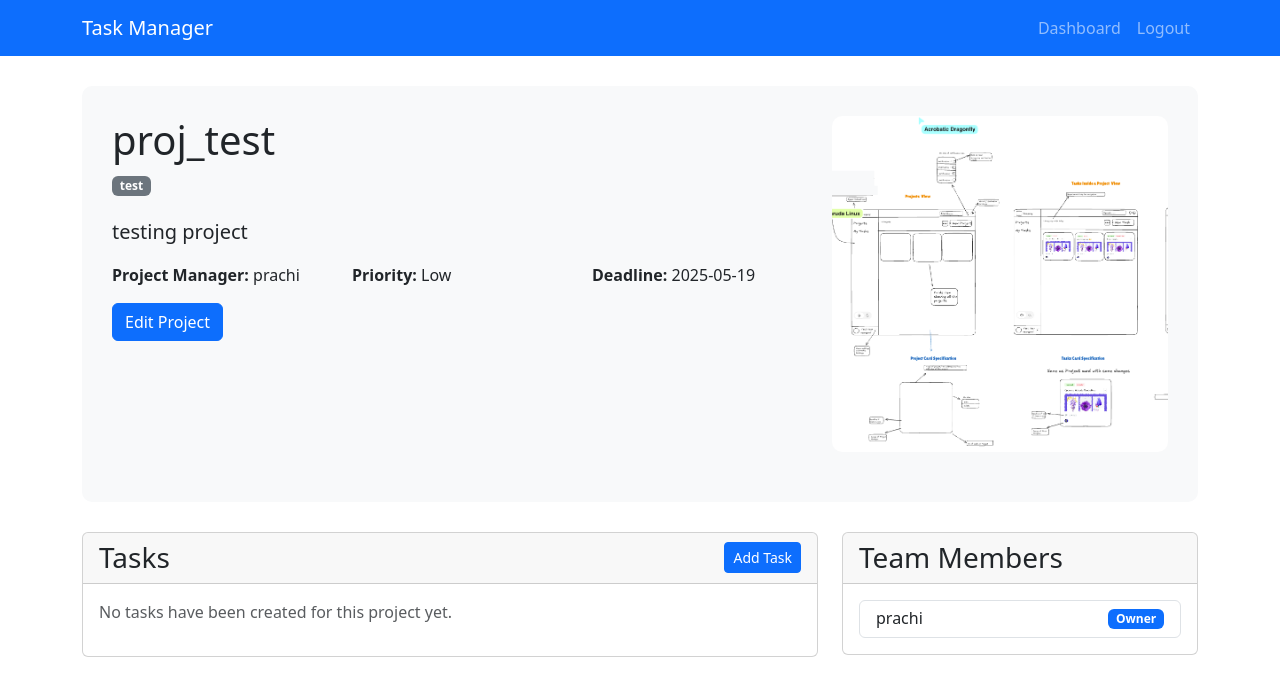
After one commit to shivaaganesh3/Odoo-x-Hackathon-IITM, a Flask app: page /project/1 in a window 1280 px wide. The commit adds this page. Shown: the top 696 px of the page. Run offline with Flask 3, Linux system fonts and the light colour scheme; a user stored in the database is signed in.

Commit message:
projects_view

```diff
--- a/app.py
+++ b/app.py
@@ -1,8 +1,11 @@
 from flask import Flask, render_template, request, redirect, url_for, flash, session
-from database import User, Base
+from database import User, Base, Project, Tag, PriorityEnum
 from sqlalchemy import create_engine
 from sqlalchemy.orm import sessionmaker
 from werkzeug.security import generate_password_hash, check_password_hash
+from datetime import datetime
+import os
+from werkzeug.utils import secure_filename
 
 app = Flask(__name__)
 app.secret_key = 'your-secret-key-here'  # Change this to a secure secret key
@@ -67,9 +70,119 @@ def signup():
 
 @app.route('/dashboard')
 def dashboard():
+
     if 'user_id' not in session:
         return redirect(url_for('login'))
-    return render_template('dashboard.html', user_name=session['user_name'])
+    user = db_session.query(User).get(session['user_id'])
+    if not user:
+        flash('User not found.', 'error')
+        return redirect(url_for('login'))
+
+    projects = user.projects + user.collaborations
+    return render_template('dashboard.html', user_name=session['user_name'], projects=projects)
+
+@app.route('/project/create', methods=['GET', 'POST'])
+def create_project():
+    if 'user_id' not in session:
+        return redirect(url_for('login'))
+
+    if request.method == 'POST':
+        name = request.form['name']
+        description = request.form['description']
+        deadline = datetime.strptime(request.form['deadline'], '%Y-%m-%d') if request.form['deadline'] else None
+        priority = request.form['priority']
+        tags = [tag.strip() for tag in request.form['tags'].split(',') if tag.strip()]
+
+        project = Project(
+            name=name,
+            description=description,
+            deadline=deadline,
+            priority=PriorityEnum[priority],
+            owner_id=session['user_id']
+        )
+
+        # Handle image upload
+        if 'image' in request.files:
+            file = request.files['image']
+            if file.filename != '':
+                filename = secure_filename(file.filename)
+                file.save(os.path.join('static', 'uploads', filename))
+                project.image = f'/static/uploads/{filename}'
+
+        # Handle tags
+        for tag_name in tags:
+            tag = db_session.query(Tag).filter_by(name=tag_name).first()
+            if not tag:
+                tag = Tag(name=tag_name)
+                db_session.add(tag)
+            project.tags.append(tag)
+
+        try:
+            db_session.add(project)
+            db_session.commit()
+            flash('Project created successfully!', 'success')
+            return redirect(url_for('dashboard'))
+        except Exception as e:
+            db_session.rollback()
+            flash('An error occurred while creating the project.', 'error')
+
+    return render_template('create_project.html')
+
+@app.route('/project/<int:project_id>')
+def view_project(project_id):
+    if 'user_id' not in session:
+        return redirect(url_for('login'))
+
+    project = db_session.query(Project).get(project_id)
+    if not project:
+        flash('Project not found.', 'error')
+        return redirect(url_for('dashboard'))
+
+    return render_template('view_project.html', project=project)
+
+@app.route('/project/<int:project_id>/edit', methods=['GET', 'POST'])
+def edit_project(project_id):
+    if 'user_id' not in session:
+        return redirect(url_for('login'))
+
+    project = db_session.query(Project).get(project_id)
+    if not project or project.owner_id != session['user_id']:
+        flash('You do not have permission to edit this project.', 'error')
+        return redirect(url_for('dashboard'))
+
+    if request.method == 'POST':
+        project.name = request.form['name']
+        project.description = request.form['description']
+        project.deadline = datetime.strptime(request.form['deadline'], '%Y-%m-%d') if request.form['deadline'] else None
+        project.priority = PriorityEnum[request.form['priority']]
+
+        # Handle image upload
+        if 'image' in request.files:
+            file = request.files['image']
+            if file.filename != '':
+                filename = secure_filename(file.filename)
+                file.save(os.path.join('static', 'uploads', filename))
+                project.image = f'/static/uploads/{filename}'
+
+        # Update tags
+        new_tags = [tag.strip() for tag in request.form['tags'].split(',') if tag.strip()]
+        project.tags.clear()
+        for tag_name in new_tags:
+            tag = db_session.query(Tag).filter_by(name=tag_name).first()
+            if not tag:
+                tag = Tag(name=tag_name)
+                db_session.add(tag)
+            project.tags.append(tag)
+
+        try:
+            db_session.commit()
+            flash('Project updated successfully!', 'success')
+            return redirect(url_for('view_project', project_id=project.id))
+        except:
+            db_session.rollback()
+            flash('An error occurred while updating the project.', 'error')
+
+    return render_template('edit_project.html', project=project)
 
 @app.route('/logout')
 def logout():
--- a/database.py
+++ b/database.py
@@ -31,9 +31,9 @@ class User(Base):
     __tablename__ = 'users'
 
     id = Column(Integer, primary_key=True)
+    email = Column(String, unique=True, nullable=False)
+    password_hash = Column(String, nullable=False)
     name = Column(String)
-    email = Column(String, unique=True, nullable=False)
-    password_hash = Column(String)
 
     projects = relationship("Project", back_populates="owner")
     collaborations = relationship("Project", secondary=project_collaborators, back_populates="collaborators")
@@ -46,6 +46,8 @@ class Project(Base):
     name = Column(String, nullable=False)
     image = Column(String)
     description = Column(Text)
+    deadline = Column(DateTime)
+    priority = Column(Enum(PriorityEnum))
     owner_id = Column(Integer, ForeignKey('users.id'))
 
     owner = relationship("User", back_populates="projects")
--- /dev/null
+++ b/templates/view_project.html
@@ -0,0 +1,142 @@
+<!DOCTYPE html>
+<html lang="en">
+<head>
+    <meta charset="UTF-8">
+    <meta name="viewport" content="width=device-width, initial-scale=1.0">
+    <title>{{ project.name }} - Task Manager</title>
+    <link href="https://cdn.jsdelivr.net/npm/bootstrap@5.3.0/dist/css/bootstrap.min.css" rel="stylesheet">
+    <style>
+        .navbar {
+            margin-bottom: 30px;
+        }
+        .project-header {
+            background-color: #f8f9fa;
+            padding: 30px;
+            border-radius: 10px;
+            margin-bottom: 30px;
+        }
+        .project-image {
+            max-width: 100%;
+            height: auto;
+            border-radius: 10px;
+            margin-bottom: 20px;
+        }
+        .tag {
+            margin-right: 5px;
+            margin-bottom: 5px;
+        }
+    </style>
+</head>
+<body>
+    <nav class="navbar navbar-expand-lg navbar-dark bg-primary">
+        <div class="container">
+            <a class="navbar-brand" href="#">Task Manager</a>
+            <button class="navbar-toggler" type="button" data-bs-toggle="collapse" data-bs-target="#navbarNav">
+                <span class="navbar-toggler-icon"></span>
+            </button>
+            <div class="collapse navbar-collapse" id="navbarNav">
+                <ul class="navbar-nav ms-auto">
+                    <li class="nav-item">
+                        <a class="nav-link" href="{{ url_for('dashboard') }}">Dashboard</a>
+                    </li>
+                    <li class="nav-item">
+                        <a class="nav-link" href="{{ url_for('logout') }}">Logout</a>
+                    </li>
+                </ul>
+            </div>
+        </div>
+    </nav>
+
+    <div class="container">
+        <div class="project-header">
+            <div class="row">
+                <div class="col-md-8">
+                    <h1>{{ project.name }}</h1>
+                    <div class="mb-3">
+                        {% for tag in project.tags %}
+                        <span class="badge bg-secondary tag">{{ tag.name }}</span>
+                        {% endfor %}
+                    </div>
+                    <p class="lead">{{ project.description }}</p>
+                    <div class="row">
+                        <div class="col-md-4">
+                            <p><strong>Project Manager:</strong> {{ project.owner.name }}</p>
+                        </div>
+                        <div class="col-md-4">
+                            <p><strong>Priority:</strong> {{ project.priority.value }}</p>
+                        </div>
+                        <div class="col-md-4">
+                            <p><strong>Deadline:</strong> {{ project.deadline.strftime('%Y-%m-%d') if project.deadline }}</p>
+                        </div>
+                    </div>
+                    {% if project.owner_id == session['user_id'] %}
+                    <a href="{{ url_for('edit_project', project_id=project.id) }}" class="btn btn-primary">Edit Project</a>
+                    {% endif %}
+                </div>
+                <div class="col-md-4">
+                    {% if project.image %}
+                    <img src="{{ project.image }}" alt="Project Image" class="project-image">
+                    {% endif %}
+                </div>
+            </div>
+        </div>
+
+        <div class="row">
+            <div class="col-md-8">
+                <div class="card mb-4">
+                    <div class="card-header d-flex justify-content-between align-items-center">
+                        <h3 class="mb-0">Tasks</h3>
+                        <a href="#" class="btn btn-primary btn-sm">Add Task</a>
+                    </div>
+                    <div class="card-body">
+                        {% if project.tasks %}
+                        <div class="list-group">
+                            {% for task in project.tasks %}
+                            <div class="list-group-item">
+                                <div class="d-flex w-100 justify-content-between">
+                                    <h5 class="mb-1">{{ task.name }}</h5>
+                                    <small>Due: {{ task.deadline.strftime('%Y-%m-%d') if task.deadline }}</small>
+                                </div>
+                                <p class="mb-1">{{ task.description }}</p>
+                                <small>Assigned to: {{ task.assignee.name if task.assignee }}</small>
+                            </div>
+                            {% endfor %}
+                        </div>
+                        {% else %}
+                        <p class="text-muted">No tasks have been created for this project yet.</p>
+                        {% endif %}
+                    </div>
+                </div>
+            </div>
+
+            <div class="col-md-4">
+                <div class="card">
+                    <div class="card-header">
+                        <h3 class="mb-0">Team Members</h3>
+                    </div>
+                    <div class="card-body">
+                        <div class="list-group">
+                            <div class="list-group-item">
+                                <div class="d-flex w-100 justify-content-between">
+                                    <h6 class="mb-0">{{ project.owner.name }}</h6>
+                                    <span class="badge bg-primary">Owner</span>
+                                </div>
+                            </div>
+                            {% for collaborator in project.collaborators %}
+                            <div class="list-group-item">
+                                <div class="d-flex w-100 justify-content-between">
+                                    <h6 class="mb-0">{{ collaborator.name }}</h6>
+                                    <span class="badge bg-secondary">Collaborator</span>
+                                </div>
+                            </div>
+                            {% endfor %}
+                        </div>
+                    </div>
+                </div>
+            </div>
+        </div>
+    </div>
+
+    <script src="https://cdn.jsdelivr.net/npm/bootstrap@5.3.0/dist/js/bootstrap.bundle.min.js"></script>
+</body>
+</html>
```
Also changed, not shown: templates/create_project.html (added, +91 -0 lines), templates/dashboard.html (+41 -0 lines), templates/edit_project.html (added, +100 -0 lines), static/uploads/project view.png (added), static/uploads/project_view.png (added), taskmanager.db.
